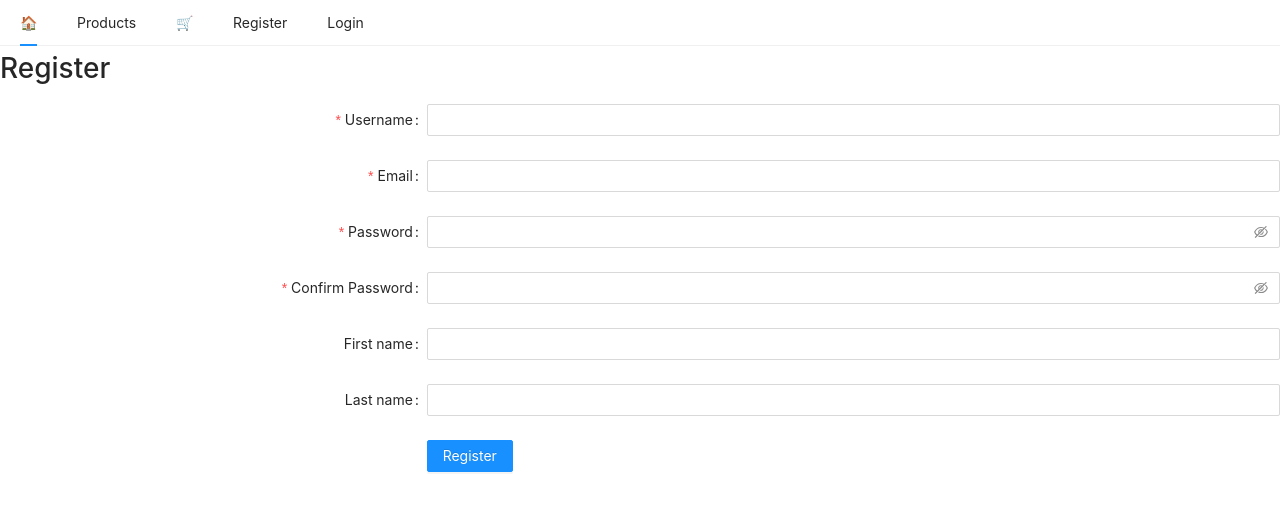
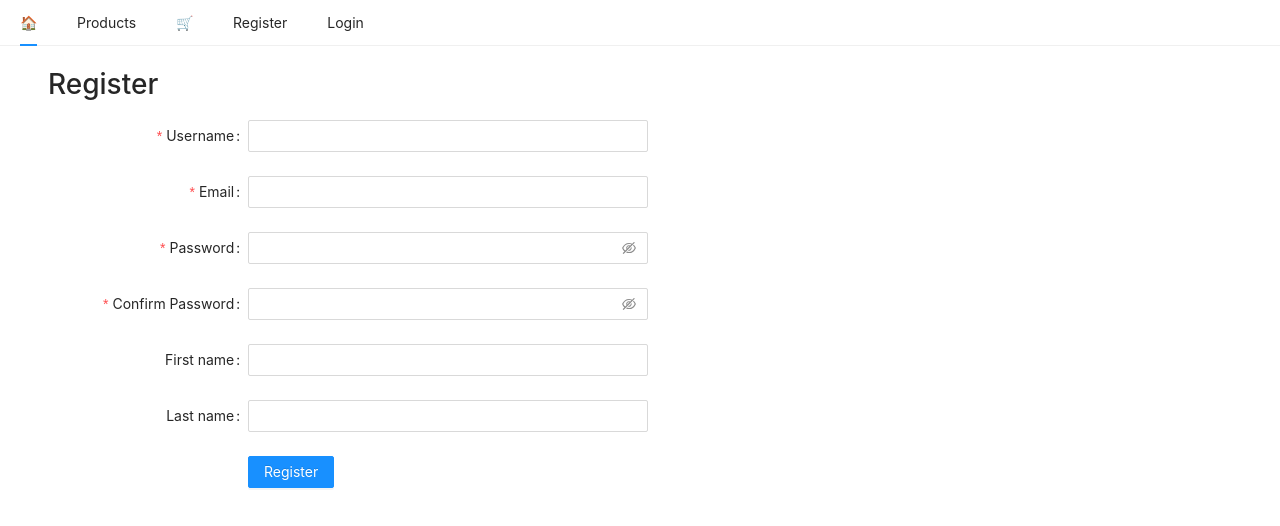
Before and after one commit to xavi-mat/boot507-ecommerce-frontend, a React (Create React App) app: page /register in a window 1280 px wide. Shown: the top 526 px of the page. Built offline with nearby package versions, Linux system fonts and the light colour scheme.

Commit message:
minimal style regiter

```diff
--- a/src/components/Register/Register.jsx
+++ b/src/components/Register/Register.jsx
@@ -37,7 +37,7 @@ function Register() {
   }
 
   return (
-    <div className="container">
+    <div style={{ padding: '1rem 3rem' }}>
       <h1>Register</h1>
       <Form
         name="basic"
@@ -47,6 +47,7 @@ function Register() {
         onFinish={onFinish}
         onFinishFailed={onFinishFailed}
         autoComplete="off"
+        style={{maxWidth:"600px"}}
       >
         <Form.Item
           label="Username"
```
